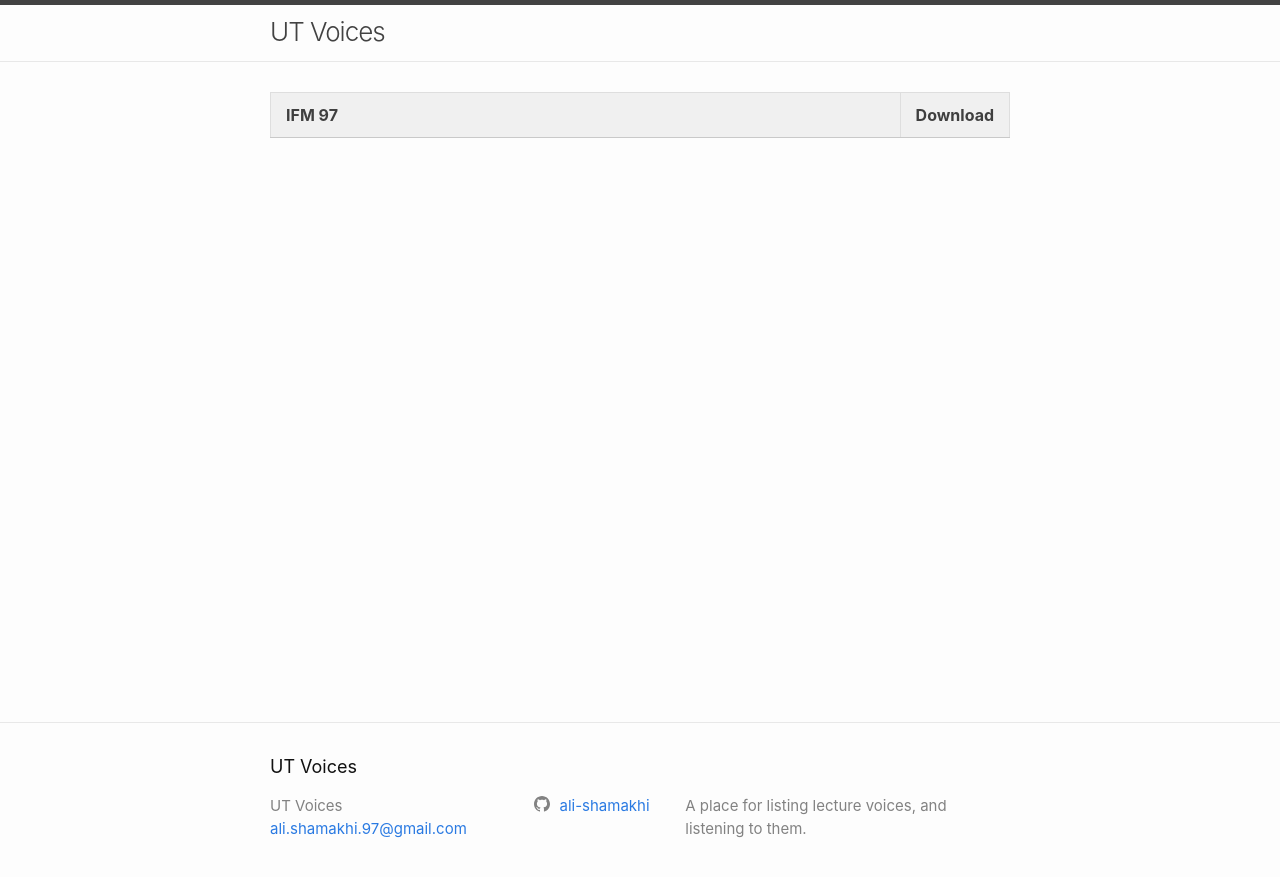
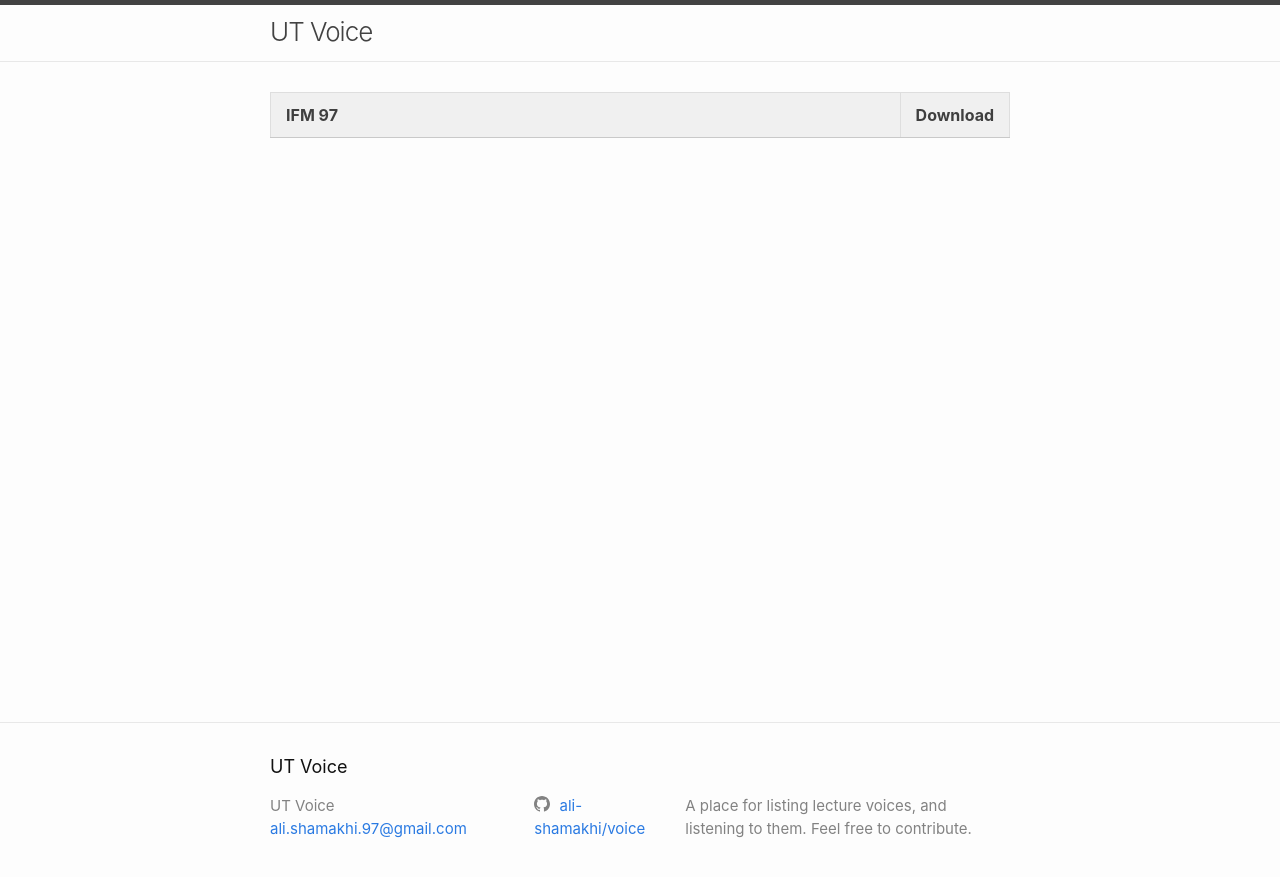
Before and after one commit to ali-shamakhi/voice, a Jekyll site: the page built from index.html, in a window 1280 px wide. Shown: the top 877 px of the page. Built offline with Jekyll 4.4.1, drawn with Linux system fonts in a browser that asks for light colours; nearby versions of some CDN libraries; library files that are not in the unit come from our copies.

Commit message:
some info cleanup

```diff
--- a/_config.yml
+++ b/_config.yml
@@ -13,13 +13,13 @@
 # you will see them accessed via {{ site.title }}, {{ site.email }}, and so on.
 # You can create any custom variable you would like, and they will be accessible
 # in the templates via {{ site.myvariable }}.
-title: UT Voices
+title: UT Voice
 email: ali.shamakhi.97@gmail.com
 description: >- # this means to ignore newlines until "baseurl:"
-  A place for listing lecture voices, and listening to them.
+  A place for listing lecture voices, and listening to them. Feel free to contribute.
 baseurl: "/voice" # the subpath of your site, e.g. /blog
 url: "https://ali-shamakhi.github.io" # the base hostname & protocol for your site, e.g. http://example.com
-github_username:  ali-shamakhi
+github_username:  ali-shamakhi/voice
 
 # Build settings
 markdown: kramdown
@@ -28,7 +28,7 @@ plugins:
   - jekyll-feed
 
 keep_files:
-  - assets/voice
+  - assets/voice/
 
 # Exclude from processing.
 # The following items will not be processed, by default. Create a custom list
```
